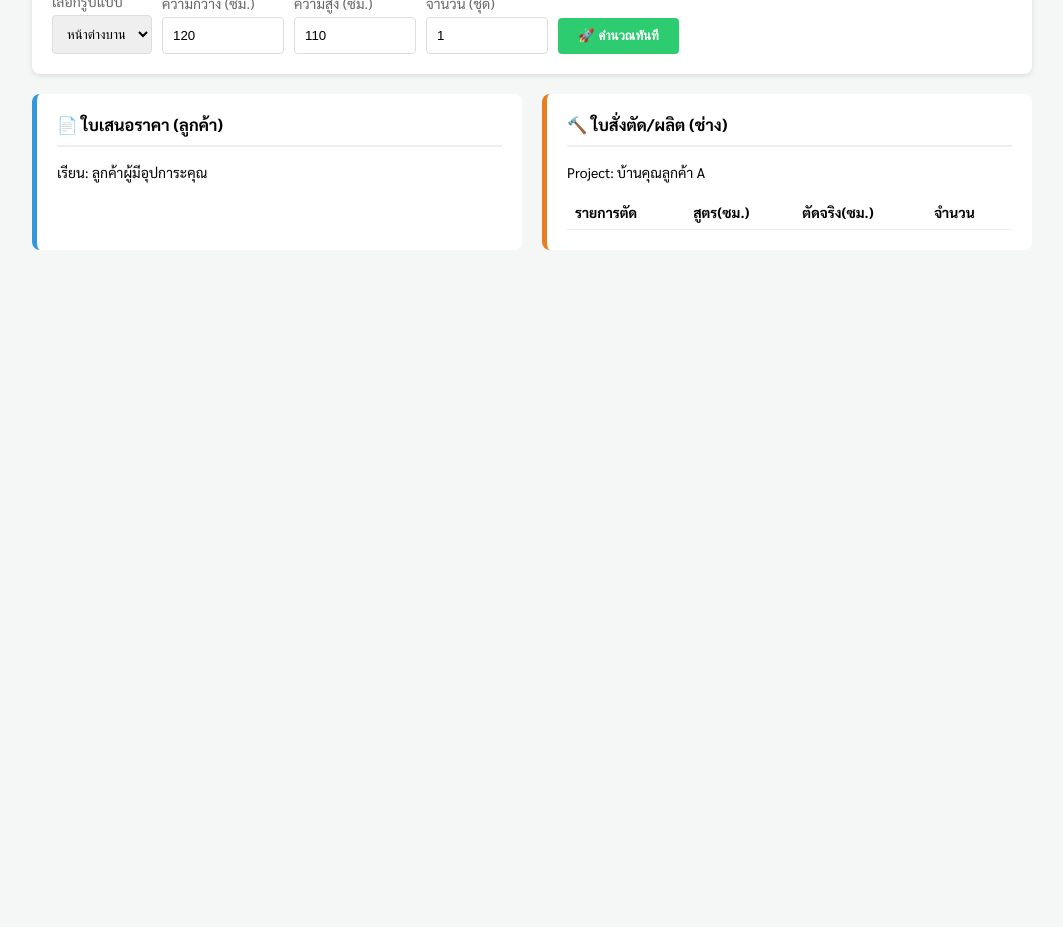
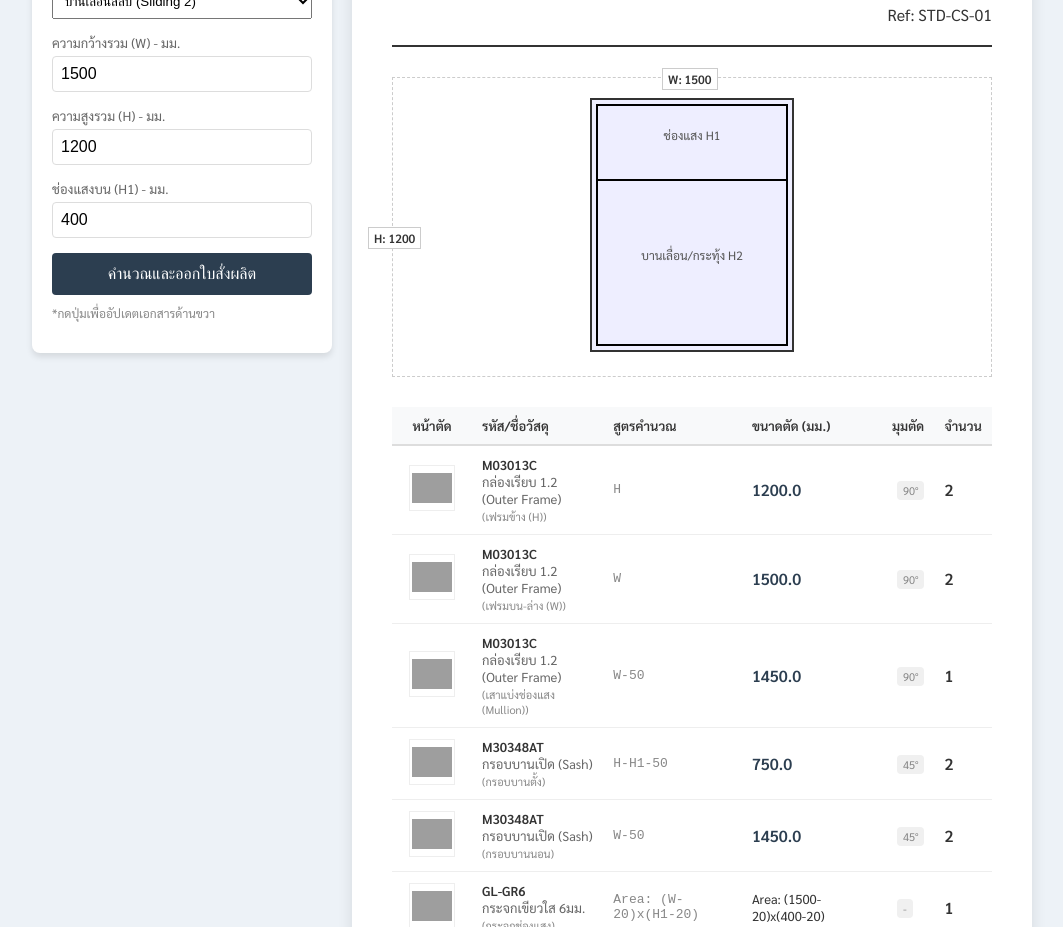
Before and after one commit to SklpNineN/TestBOQ, a plain HTML site: page index.html in a window 1280 px wide. Shown: the part 128-1055 px from the top of the page, without its empty margins (108-1171 px from the left). Before the commit the page ends 800 px from the top, so only its background shows below. Drawn offline with Linux system fonts and the light colour scheme; grey boxes are pictures that could not be loaded.

Commit message:
index.html

```diff
--- a/index.html
+++ b/index.html
@@ -3,149 +3,251 @@
 <head>
     <meta charset="UTF-8">
     <meta name="viewport" content="width=device-width, initial-scale=1.0">
-    <title>AluSmart Demo</title>
+    <title>AluSmart Pro - Fabrication System</title>
+    <link href="https://fonts.googleapis.com/css2?family=Sarabun:wght@300;400;600&display=swap" rel="stylesheet">
     <style>
-        /* CSS: ตกแต่งหน้าตา */
-        body { font-family: 'Sarabun', sans-serif; background-color: #f4f7f6; padding: 20px; }
-        .container { max-width: 1000px; margin: 0 auto; }
+        :root { --primary: #2c3e50; --accent: #e74c3c; --bg: #edf2f7; }
+        body { font-family: 'Sarabun', sans-serif; background-color: var(--bg); margin: 0; padding: 20px; color: #333; }
 
-        /* Input Section */
-        .card { background: white; padding: 20px; border-radius: 8px; box-shadow: 0 2px 5px rgba(0,0,0,0.1); margin-bottom: 20px; }
-        .input-group { display: flex; gap: 10px; flex-wrap: wrap; align-items: end; }
-        .field { display: flex; flex-direction: column; }
-        label { font-size: 14px; color: #666; margin-bottom: 5px; }
-        input, select { padding: 10px; border: 1px solid #ddd; border-radius: 4px; width: 100px; }
-        button { padding: 10px 20px; background-color: #2ecc71; color: white; border: none; border-radius: 4px; cursor: pointer; font-weight: bold; }
-        button:hover { background-color: #27ae60; }
+        .container { max-width: 1000px; margin: 0 auto; display: grid; grid-template-columns: 300px 1fr; gap: 20px; }
 
-        /* Output Grid */
-        .output-grid { display: grid; grid-template-columns: 1fr 1fr; gap: 20px; }
-        h3 { margin-top: 0; border-bottom: 2px solid #eee; padding-bottom: 10px; }
+        /* --- Left Panel: Input Form --- */
+        .control-panel { background: white; padding: 20px; border-radius: 8px; box-shadow: 0 4px 6px rgba(0,0,0,0.1); height: fit-content; }
+        .control-panel h2 { margin-top: 0; font-size: 18px; border-bottom: 2px solid #eee; padding-bottom: 10px; }
 
-        .doc-box { background: white; padding: 20px; border-radius: 8px; border-left: 5px solid #ddd; font-size: 14px; }
-        .doc-quote { border-left-color: #3498db; } /* สีฟ้า ใบเสนอราคา */
-        .doc-production { border-left-color: #e67e22; } /* สีส้ม ใบสั่งผลิต */
+        .form-group { margin-bottom: 15px; }
+        .form-group label { display: block; font-size: 13px; color: #666; margin-bottom: 5px; }
+        .form-group input { width: 100%; padding: 8px; border: 1px solid #ddd; border-radius: 4px; box-sizing: border-box; font-size: 16px; }
 
-        table { width: 100%; border-collapse: collapse; margin-top: 10px; }
-        th, td { text-align: left; padding: 8px; border-bottom: 1px solid #eee; }
-        .total-row { font-weight: bold; background-color: #f9f9f9; }
+        .btn-calc { width: 100%; padding: 12px; background-color: var(--primary); color: white; border: none; border-radius: 4px; font-size: 16px; cursor: pointer; transition: 0.3s; }
+        .btn-calc:hover { background-color: #34495e; }
+
+        /* --- Right Panel: Paper Preview --- */
+        .paper { background: white; padding: 40px; border-radius: 4px; box-shadow: 0 0 15px rgba(0,0,0,0.1); min-height: 800px; }
+
+        /* Header Section (เหมือนรูปที่ 4) */
+        .doc-header { display: flex; justify-content: space-between; border-bottom: 2px solid #333; padding-bottom: 20px; margin-bottom: 20px; }
+        .project-info div { margin-bottom: 5px; font-size: 14px; }
+
+        /* Drawing Section */
+        .drawing-area { text-align: center; margin: 30px 0; position: relative; border: 1px dashed #ccc; padding: 20px; }
+        .drawing-img { max-width: 200px; opacity: 0.8; }
+        .dim-label { position: absolute; background: white; padding: 2px 5px; font-size: 12px; font-weight: bold; border: 1px solid #ccc; }
+
+        /* Table Section (เหมือนรูปที่ 1 และ 4) */
+        table { width: 100%; border-collapse: collapse; margin-top: 20px; font-size: 13px; }
+        th { background-color: #f8f9fa; border-bottom: 2px solid #ddd; padding: 10px; text-align: left; font-weight: 600; }
+        td { border-bottom: 1px solid #eee; padding: 10px; vertical-align: middle; }
+
+        .col-img { width: 60px; text-align: center; }
+        .profile-icon { width: 40px; height: 40px; object-fit: contain; border: 1px solid #eee; padding: 2px; }
+
+        .cut-spec { font-size: 16px; font-weight: bold; color: var(--primary); }
+        .cut-angle { font-size: 11px; color: #888; background: #f0f0f0; padding: 2px 6px; border-radius: 4px; margin-left: 5px; }
+
+        /* Footer Summary */
+        .summary-box { margin-top: 30px; background: #2c3e50; color: white; padding: 15px; border-radius: 4px; display: flex; justify-content: space-between; align-items: center; }
+        .sum-item { text-align: center; }
+        .sum-val { font-size: 20px; font-weight: bold; color: #f1c40f; }
+
+        /* Print Styles */
+        @media print {
+            body { background: white; padding: 0; }
+            .container { display: block; }
+            .control-panel { display: none; } /* ซ่อนปุ่มกดตอนปริ้น */
+            .paper { box-shadow: none; padding: 0; }
+        }
     </style>
-    <link href="https://fonts.googleapis.com/css2?family=Sarabun:wght@400;700&display=swap" rel="stylesheet">
 </head>
 <body>
 
 <div class="container">
-    <div class="card">
-        <h2>🛠️ โปรแกรมคำนวณประตู </h2>
-        <div class="input-group">
-            <div class="field">
-                <label>เลือกรูปแบบ</label>
-                <select id="productSelect">
-                    <option value="sliding2">หน้าต่างบานเลื่อนสลับ (2 บาน)</option>
+    <div class="control-panel">
+        <h2>⚙️ กำหนดขนาด (Input)</h2>
+
+        <div class="form-group">
+            <label>รูปแบบงาน (Model)</label>
+            <select id="modelSelect" style="width:100%; padding:8px;">
+                <option value="sliding2">บานเลื่อนสลับ (Sliding 2)</option>
+                <option value="awning">บานกระทุ้ง (Awning)</option>
             </select>
         </div>
-            <div class="field">
-                <label>ความกว้าง (ซม.)</label>
-                <input type="number" id="widthVal" value="120">
+
+        <div class="form-group">
+            <label>ความกว้างรวม (W) - มม.</label>
+            <input type="number" id="inputW" value="1500">
         </div>
-            <div class="field">
-                <label>ความสูง (ซม.)</label>
-                <input type="number" id="heightVal" value="110">
+        <div class="form-group">
+            <label>ความสูงรวม (H) - มม.</label>
+            <input type="number" id="inputH" value="1200">
         </div>
-            <div class="field">
-                <label>จำนวน (ชุด)</label>
-                <input type="number" id="qtyVal" value="1">
+        <div class="form-group">
+            <label>ช่องแสงบน (H1) - มม.</label>
+            <input type="number" id="inputH1" value="400">
         </div>
-            <button onclick="calculateJob()">🚀 คำนวณทันที</button>
+
+        <button class="btn-calc" onclick="calculatePro()">คำนวณและออกใบสั่งผลิต</button>
+        <p style="font-size:12px; color:#888; margin-top:10px;">*กดปุ่มเพื่ออัปเดตเอกสารด้านขวา</p>
+    </div>
+
+    <div class="paper">
+
+        <div class="doc-header">
+            <div class="project-info">
+                <strong>ใบสั่งผลิต / Fabrication Order</strong><br>
+                โครงการ: บ้านคุณลูกค้า A<br>
+                วันที่: <span id="currentDate"></span>
+            </div>
+            <div style="text-align: right;">
+                <h2>JOB: #67-088</h2>
+                Ref: STD-CS-01
             </div>
         </div>
 
-    <div class="output-grid">
+        <div class="drawing-area">
+            <svg width="200" height="250" style="border:2px solid #333; background:#eef;">
+                <rect x="5" y="5" width="190" height="240" stroke="black" fill="none" stroke-width="2"/>
+                <line x1="5" y1="80" x2="195" y2="80" stroke="black" stroke-width="2"/>
+                <text x="100" y="40" font-size="12" text-anchor="middle" fill="#555">ช่องแสง H1</text>
+                <text x="100" y="160" font-size="12" text-anchor="middle" fill="#555">บานเลื่อน/กระทุ้ง H2</text>
+            </svg>
 
-        <div class="doc-box doc-quote">
-            <h3>📄 ใบเสนอราคา (ลูกค้า)</h3>
-            <p>เรียน: ลูกค้าผู้มีอุปการะคุณ</p>
-            <table id="quoteTable">
-                </table>
+            <div class="dim-label" style="top: -10px; left: 45%;">W: <span id="showW">1500</span></div>
+            <div class="dim-label" style="top: 50%; left: -25px;">H: <span id="showH">1200</span></div>
         </div>
 
-        <div class="doc-box doc-production">
-            <h3>🔨 ใบสั่งตัด/ผลิต (ช่าง)</h3>
-            <p>Project: บ้านคุณลูกค้า A</p>
-            <table id="cutTable">
+        <table>
             <thead>
-                    <tr><th>รายการตัด</th><th>สูตร(ซม.)</th><th>ตัดจริง(ซม.)</th><th>จำนวน</th></tr>
+                <tr>
+                    <th class="col-img">หน้าตัด</th>
+                    <th>รหัส/ชื่อวัสดุ</th>
+                    <th>สูตรคำนวณ</th>
+                    <th>ขนาดตัด (มม.)</th>
+                    <th>มุมตัด</th>
+                    <th>จำนวน</th>
+                </tr>
             </thead>
-                <tbody id="cutTableBody">
+            <tbody id="tableBody">
                 </tbody>
         </table>
+
+        <div class="summary-box">
+            <div class="sum-item">
+                <span>จำนวนเส้นรวม</span><br>
+                <span class="sum-val" id="totalBars">0</span> เส้น
+            </div>
+            <div class="sum-item">
+                <span>น้ำหนักรวม (Estimate)</span><br>
+                <span class="sum-val" id="totalWeight">0.0</span> กก.
+            </div>
+            <div class="sum-item">
+                <span>ต้นทุนวัสดุ</span><br>
+                <span class="sum-val" id="totalCost">0</span> บาท
+            </div>
         </div>
 
     </div>
 </div>
 
 <script>
-    // --- DATA: จำลองข้อมูลจาก Database ---
-    const formulas = [
-        { name: "เฟรมบน", type: "profile", price: 150, formula: "W", qty: "1" },
-        { name: "เฟรมข้าง", type: "profile", price: 150, formula: "H", qty: "2" },
-        { name: "เฟรมล่าง", type: "profile", price: 150, formula: "W", qty: "1" },
-        { name: "กรอบบาน", type: "profile", price: 180, formula: "(W/2)+2.5", qty: "4" }, // บน2 ล่าง2
-        { name: "เสาเกี่ยว", type: "profile", price: 180, formula: "H-3.5", qty: "4" }, // ซ้าย2 ขวา2
-        { name: "กระจก", type: "glass", price: 500, formula: "((W/2)-9)*(H-9)", qty: "2" } // พื้นที่
+    // --- 1. DATABASE จำลอง (เพิ่มรูปภาพและมุมตัด) ---
+    // สังเกต: ผมเพิ่ม field 'img' และ 'angle' เข้ามา
+    const materialsDB = {
+        'frame_outer': { name: "กล่องเรียบ 1.2 (Outer Frame)", code: "M03013C", price: 150, weight: 0.5, img: "https://cdn-icons-png.flaticon.com/512/32/32339.png" }, // รูปสี่เหลี่ยม
+        'frame_inner': { name: "กรอบบานเปิด (Sash)", code: "M30348AT", price: 180, weight: 0.6, img: "https://cdn-icons-png.flaticon.com/512/25/25635.png" }, // รูปตัว L
+        'beading': { name: "คิ้วกระจก (Beading)", code: "M1020", price: 50, weight: 0.2, img: "https://cdn-icons-png.flaticon.com/512/748/748157.png" },
+        'glass': { name: "กระจกเขียวใส 6มม.", code: "GL-GR6", price: 500, weight: 0, img: "https://cdn-icons-png.flaticon.com/512/2393/2393468.png" }
+    };
+
+    // สูตรการผลิต (Config สูตร)
+    const productFormulas = [
+        // ส่วนช่องแสง (Fix)
+        { part: "frame_outer", desc: "เฟรมข้าง (H)", formula: "H", angle: "90°", qty: 2 },
+        { part: "frame_outer", desc: "เฟรมบน-ล่าง (W)", formula: "W", angle: "90°", qty: 2 },
+        { part: "frame_outer", desc: "เสาแบ่งช่องแสง (Mullion)", formula: "W-50", angle: "90°", qty: 1 }, // หักเฟรม 50mm
+
+        // ส่วนบานกระทุ้ง
+        { part: "frame_inner", desc: "กรอบบานตั้ง", formula: "H-H1-50", angle: "45°", qty: 2 },
+        { part: "frame_inner", desc: "กรอบบานนอน", formula: "W-50", angle: "45°", qty: 2 },
+
+        // กระจก
+        { part: "glass", desc: "กระจกช่องแสง", formula: "Area: (W-20)x(H1-20)", angle: "-", qty: 1 },
+        { part: "glass", desc: "กระจกบานเปิด", formula: "Area: (W-80)x(H-H1-80)", angle: "-", qty: 1 }
     ];
 
-    // --- LOGIC: ฟังก์ชันคำนวณ ---
-    function calculateJob() {
-        // 1. รับค่าจากหน้าจอ
-        const W = parseFloat(document.getElementById('widthVal').value);
-        const H = parseFloat(document.getElementById('heightVal').value);
-        const QTY = parseFloat(document.getElementById('qtyVal').value);
+    // --- 2. LOGIC การคำนวณ ---
+    function calculatePro() {
+        // รับค่าจาก Input
+        const W = parseFloat(document.getElementById('inputW').value) || 0;
+        const H = parseFloat(document.getElementById('inputH').value) || 0;
+        const H1 = parseFloat(document.getElementById('inputH1').value) || 0;
 
+        // อัปเดตหน้าจอ Drawing
+        document.getElementById('showW').innerText = W;
+        document.getElementById('showH').innerText = H;
+        document.getElementById('currentDate').innerText = new Date().toLocaleDateString('th-TH');
+
+        let html = "";
+        let totalWeight = 0;
         let totalCost = 0;
-        let cutHtml = "";
+        let totalBars = 0;
 
-        // 2. วนลูปคำนวณตามสูตร
-        formulas.forEach(item => {
-            // Parser: แทนค่า W, H ลงในสูตร
-            let formulaStr = item.formula.replace(/W/g, W).replace(/H/g, H);
+        // วนลูปคำนวณ
+        productFormulas.forEach(item => {
+            const mat = materialsDB[item.part];
 
-            // Calculate: คำนวณตัวเลข (ใช้ eval สำหรับ demo)
-            let sizeResult = eval(formulaStr);
-            let itemQty = eval(item.qty) * QTY;
+            // Parser สูตร (แทนค่า W, H, H1)
+            let formulaStr = item.formula.replace(/W/g, W).replace(/H1/g, H1).replace(/H/g, H);
 
-            // Costing (คิดเงินคร่าวๆ)
-            let cost = 0;
-            if(item.type === 'profile') {
-                cost = (sizeResult / 100) * item.price * itemQty; // แปลงเป็นเมตร
-                cutHtml += `<tr><td>${item.name}</td><td>${item.formula}</td><td><strong>${sizeResult.toFixed(1)}</strong></td><td>${itemQty}</td></tr>`;
-            } else if (item.type === 'glass') {
-                cost = (sizeResult / 10000) * item.price * itemQty; // แปลงเป็น ตร.ม.
-                cutHtml += `<tr style="color:blue"><td>${item.name}</td><td>พื้นที่</td><td>${(sizeResult/10000).toFixed(2)} ตร.ม.</td><td>${itemQty}</td></tr>`;
+            let cutSize = 0;
+            let displaySize = "";
+
+            if (item.part === 'glass') {
+                // กรณีเป็นกระจก (คำนวณพื้นที่โชว์เฉยๆ ใน Demo นี้)
+                displaySize = formulaStr; // แสดงสูตรแทน
+            } else {
+                // กรณีเป็นอลูมิเนียม (คำนวณเลขออกมา)
+                try {
+                    cutSize = eval(formulaStr);
+                } catch (e) { cutSize = 0; }
+                displaySize = `<span class="cut-spec">${cutSize.toFixed(1)}</span>`;
+
+                // คำนวณของสรุป (Summary)
+                let lengthMeters = (cutSize / 1000) * item.qty;
+                totalWeight += lengthMeters * mat.weight;
+                totalCost += lengthMeters * mat.price;
+                // สมมติอลูมิเนียม 1 เส้นยาว 6 เมตร (คำนวณจำนวนเส้นคร่าวๆ)
+                totalBars += (lengthMeters / 6);
             }
-            totalCost += cost;
+
+            // Render แถวตาราง (HTML)
+            html += `
+            <tr>
+                <td class="col-img"><img src="${mat.img}" class="profile-icon"></td>
+                <td>
+                    <strong>${mat.code}</strong><br>
+                    <span style="color:#666">${mat.name}</span>
+                    <div style="font-size:11px; color:#888; margin-top:2px;">(${item.desc})</div>
+                </td>
+                <td style="color:#888; font-family:monospace;">${item.formula}</td>
+                <td>${displaySize}</td>
+                <td><span class="cut-angle">${item.angle}</span></td>
+                <td style="font-weight:bold; font-size:16px;">${item.qty}</td>
+            </tr>
+            `;
         });
 
-        // 3. แสดงผลลงในตาราง (DOM Manipulation)
+        document.getElementById('tableBody').innerHTML = html;
 
-        // ส่วน Production Order
-        document.getElementById('cutTableBody').innerHTML = cutHtml;
+        // Update Footer Summary
+        document.getElementById('totalBars').innerText = Math.ceil(totalBars); // ปัดเศษขึ้น
+        document.getElementById('totalWeight').innerText = totalWeight.toFixed(2);
+        document.getElementById('totalCost').innerText = Math.round(totalCost).toLocaleString();
+    }
 
-        // ส่วน Quotation (บวกกำไร 30%)
-        const sellingPrice = totalCost * 1.3;
-        const quoteHtml = `
-            <tr>
-                <td>หน้าต่างบานเลื่อน (${W} x ${H} ซม.)</td>
-                <td>${QTY} ชุด</td>
-                <td style="text-align:right">${sellingPrice.toLocaleString(undefined, {minimumFractionDigits: 2})} บาท</td>
-            </tr>
-            <tr class="total-row">
-                <td colspan="2">ราคารวมสุทธิ</td>
-                <td style="text-align:right; color:#e74c3c; font-size:18px;">${sellingPrice.toLocaleString(undefined, {minimumFractionDigits: 2})} บาท</td>
-            </tr>
-        `;
-        document.getElementById('quoteTable').innerHTML = quoteHtml;
-    }
+    // รันครั้งแรกตอนเปิดหน้าเว็บ
+    window.onload = calculatePro;
+
 </script>
 
 </body>
```
Lines whose indentation alone changed are shown as unchanged.
